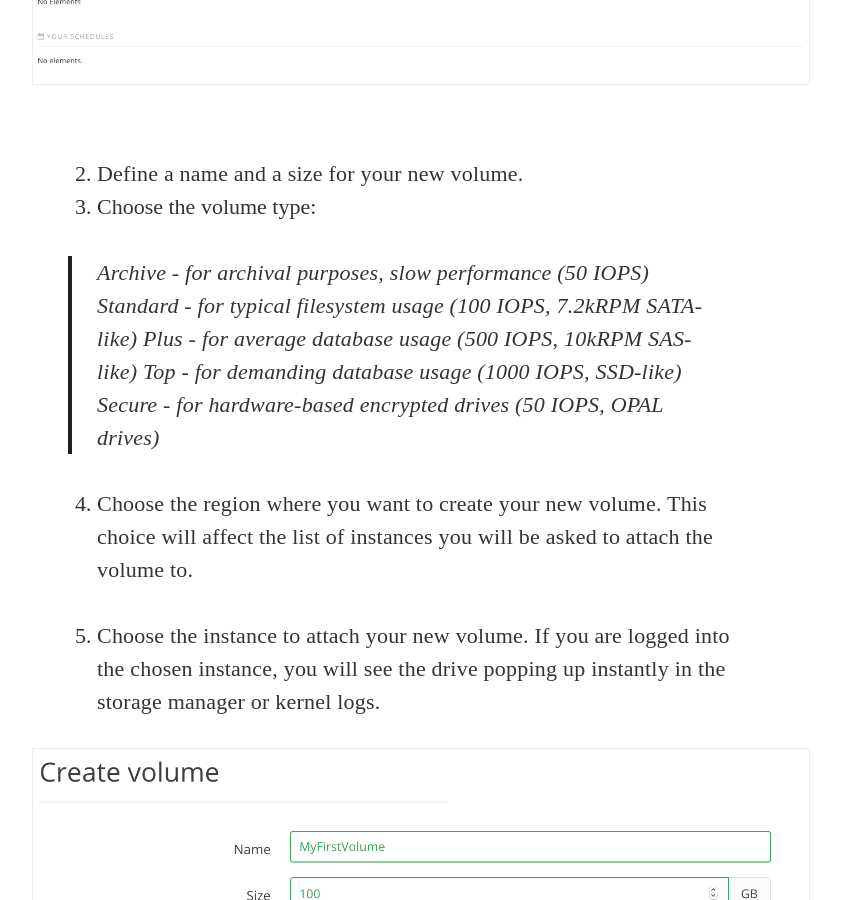
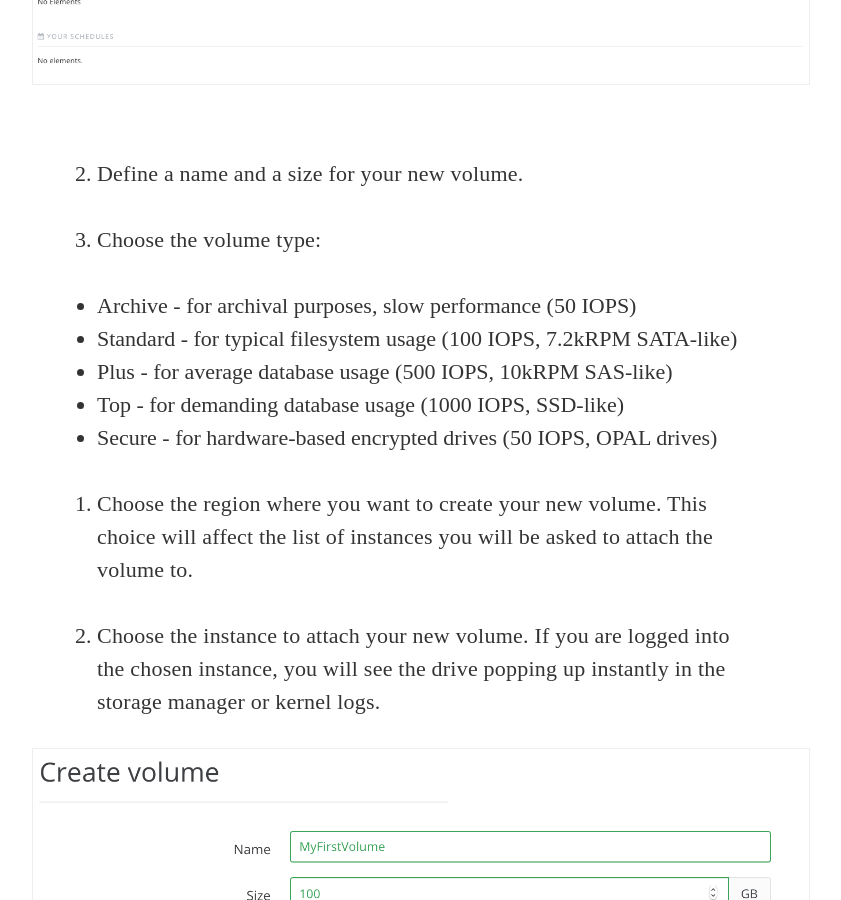
Before and after one commit to entercloudsuite/entercloudsuite.github.io, a Jekyll site: the page built from _posts/2016-03-31-how-to-manage-your-volumes.markdown, in a window 1280 px wide and 900 px high, scrolled down 1650 px. Shown: the whole window, without its empty margins (230-1071 px from the left). Built offline with Jekyll 4.4.1, drawn with Linux system fonts in a browser that asks for light colours; nearby versions of some CDN libraries; some web fonts are replaced.

```diff
--- a/_posts/2016-03-31-how-to-manage-your-volumes.markdown
+++ b/_posts/2016-03-31-how-to-manage-your-volumes.markdown
@@ -36,11 +36,12 @@ Advanced functionalities to back-up volumes to object storage are available via
 2. Define a name and a size for your new volume.
 
 3. Choose the volume type:
-  > Archive - for archival purposes, slow performance (50 IOPS)
-  > Standard - for typical filesystem usage (100 IOPS, 7.2kRPM SATA-like)
-  > Plus - for average database usage (500 IOPS, 10kRPM SAS-like)
-  > Top - for demanding database usage (1000 IOPS, SSD-like)
-  > Secure - for hardware-based encrypted drives (50 IOPS, OPAL drives)
+
+  * Archive - for archival purposes, slow performance (50 IOPS)
+  * Standard - for typical filesystem usage (100 IOPS, 7.2kRPM SATA-like)
+  * Plus - for average database usage (500 IOPS, 10kRPM SAS-like)
+  * Top - for demanding database usage (1000 IOPS, SSD-like)
+  * Secure - for hardware-based encrypted drives (50 IOPS, OPAL drives)
 
 4. Choose the region where you want to create your new volume. This choice will affect the list of instances you will be asked to attach the volume to.
 
```
